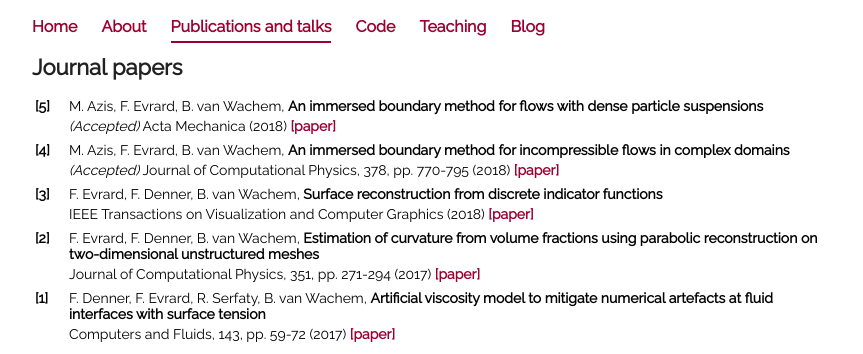
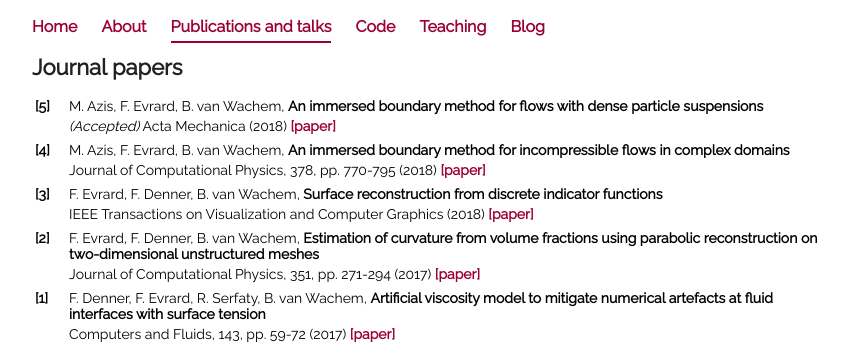
Before and after one commit to fabienevrard/fabienevrard.github.io, a Jekyll site: the page built from publications/index.html, in a window 1280 px wide. Shown: the top 354 px of the page, without its empty margins (208-1071 px from the left). Built offline with Jekyll 4.4.1, drawn with Linux system fonts in a browser that asks for light colours.

Commit message:
Update index.html

```diff
--- a/publications/index.html
+++ b/publications/index.html
@@ -23,7 +23,7 @@ title: Publications and talks
 		 </tr>
 		 <tr>
 			 <td></td>
-			 <td><i>(Accepted)</i> Journal of Computational Physics, 378, pp. 770-795 (2018) <b><a href="https://doi.org/10.1016/j.jcp.2018.10.048">[paper]</a></b></td>
+			 <td>Journal of Computational Physics, 378, pp. 770-795 (2018) <b><a href="https://doi.org/10.1016/j.jcp.2018.10.048">[paper]</a></b></td>
 		 </tr>
 		 <tr><td></td><td></td></tr>
 		 <tr>
```
